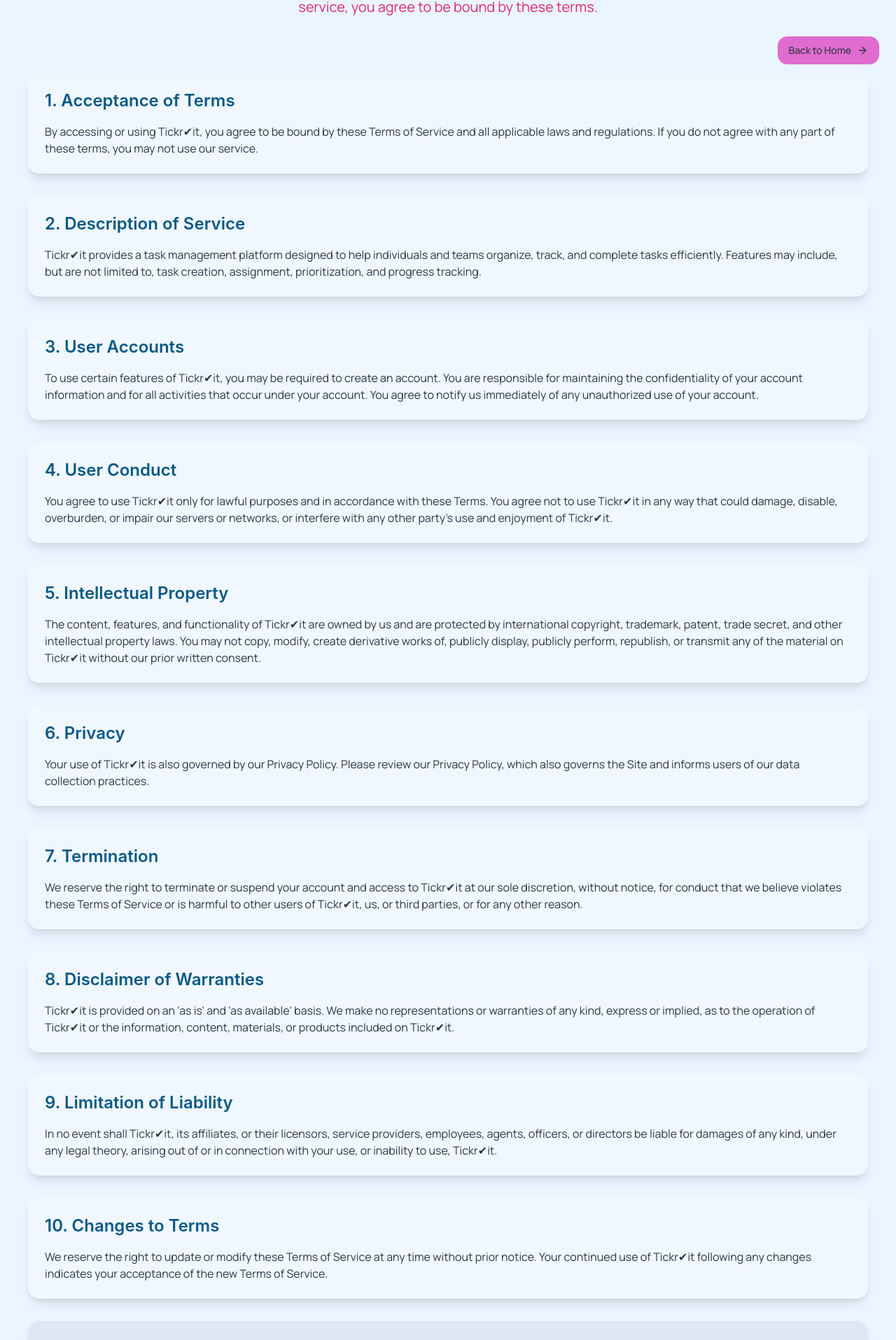
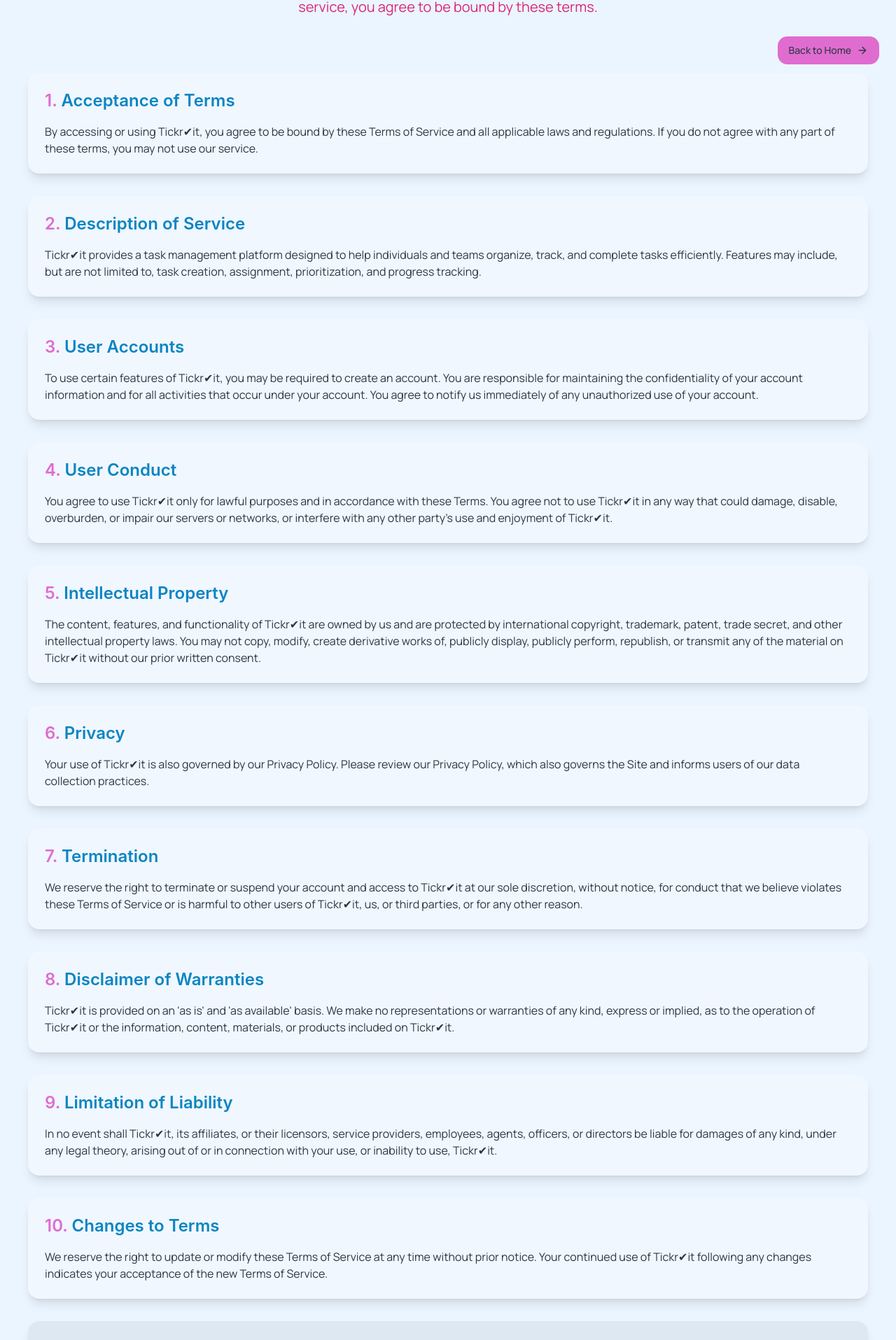
Before and after one commit to Maxwell999b/Tickr-it, a Next.js app: page /Pages/termsOfService in a window 1280 px wide. Shown: the part 256-2171 px from the top of the page at 70% size. Built offline with nearby package versions, Linux system fonts and the light colour scheme.

Commit message:
update page.tsx

```diff
--- a/src/app/Pages/termsOfService/page.tsx
+++ b/src/app/Pages/termsOfService/page.tsx
@@ -5,52 +5,52 @@ import { Mountain, ArrowRight } from "lucide-react";
 export default function Terms_Of_ServicePage() {
   const sections = [
     {
-      title: "1. Acceptance of Terms",
+      title: "Acceptance of Terms",
       content:
         "By accessing or using Tickr✔it, you agree to be bound by these Terms of Service and all applicable laws and regulations. If you do not agree with any part of these terms, you may not use our service.",
     },
     {
-      title: "2. Description of Service",
+      title: "Description of Service",
       content:
         "Tickr✔it provides a task management platform designed to help individuals and teams organize, track, and complete tasks efficiently. Features may include, but are not limited to, task creation, assignment, prioritization, and progress tracking.",
     },
     {
-      title: "3. User Accounts",
+      title: "User Accounts",
       content:
         "To use certain features of Tickr✔it, you may be required to create an account. You are responsible for maintaining the confidentiality of your account information and for all activities that occur under your account. You agree to notify us immediately of any unauthorized use of your account.",
     },
     {
-      title: "4. User Conduct",
+      title: "User Conduct",
       content:
         "You agree to use Tickr✔it only for lawful purposes and in accordance with these Terms. You agree not to use Tickr✔it in any way that could damage, disable, overburden, or impair our servers or networks, or interfere with any other party's use and enjoyment of Tickr✔it.",
     },
     {
-      title: "5. Intellectual Property",
+      title: "Intellectual Property",
       content:
         "The content, features, and functionality of Tickr✔it are owned by us and are protected by international copyright, trademark, patent, trade secret, and other intellectual property laws. You may not copy, modify, create derivative works of, publicly display, publicly perform, republish, or transmit any of the material on Tickr✔it without our prior written consent.",
     },
     {
-      title: "6. Privacy",
+      title: "Privacy",
       content:
         "Your use of Tickr✔it is also governed by our Privacy Policy. Please review our Privacy Policy, which also governs the Site and informs users of our data collection practices.",
     },
     {
-      title: "7. Termination",
+      title: "Termination",
       content:
         "We reserve the right to terminate or suspend your account and access to Tickr✔it at our sole discretion, without notice, for conduct that we believe violates these Terms of Service or is harmful to other users of Tickr✔it, us, or third parties, or for any other reason.",
     },
     {
-      title: "8. Disclaimer of Warranties",
+      title: "Disclaimer of Warranties",
       content:
         "Tickr✔it is provided on an 'as is' and 'as available' basis. We make no representations or warranties of any kind, express or implied, as to the operation of Tickr✔it or the information, content, materials, or products included on Tickr✔it.",
     },
     {
-      title: "9. Limitation of Liability",
+      title: "Limitation of Liability",
       content:
         "In no event shall Tickr✔it, its affiliates, or their licensors, service providers, employees, agents, officers, or directors be liable for damages of any kind, under any legal theory, arising out of or in connection with your use, or inability to use, Tickr✔it.",
     },
     {
-      title: "10. Changes to Terms",
+      title: "Changes to Terms",
       content:
         "We reserve the right to update or modify these Terms of Service at any time without prior notice. Your continued use of Tickr✔it following any changes indicates your acceptance of the new Terms of Service.",
     },
@@ -75,7 +75,10 @@ export default function Terms_Of_ServicePage() {
         <div className="space-y-8">
           {sections.map((section, index) => (
             <div key={index} className="bg-card rounded-lg shadow-lg p-6">
-              <h2 className="text-2xl font-semibold mb-4 text-sky-800 dark:text-sky-500">{section.title}</h2>
+              <h2 className="text-2xl font-semibold mb-4 text-header">
+                <span className="text-primary"> {index + 1}. </span>
+                {section.title}
+              </h2>
               <p className="text-muted-foreground">{section.content}</p>
             </div>
           ))}
```
